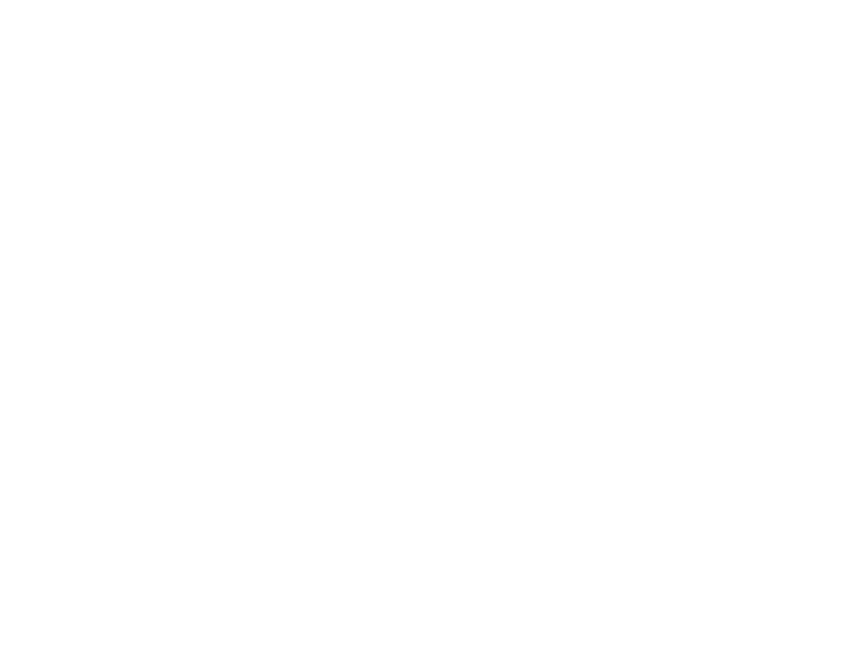
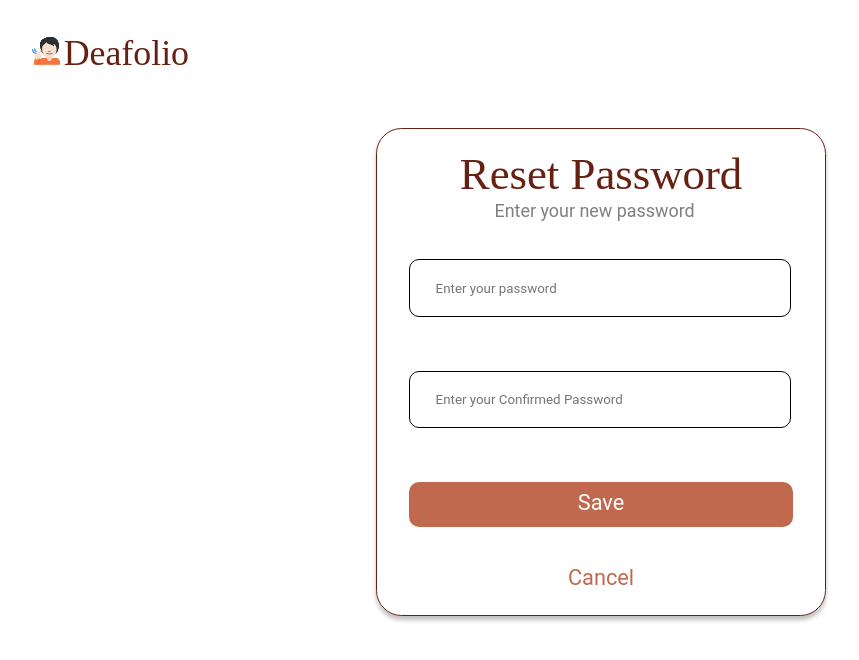
Before and after one commit to Tech-Shreyansh/Deafolio-Frontend, a React (Create React App) app: page /reset_password in a window 1280 px wide. Before the commit this address had no page. Shown: the top 660 px of the page, without its empty margins (16-875 px from the left). Built offline with nearby package versions, Linux system fonts and the light colour scheme; a web font is replaced by a local one.

Commit message:
added reset password page

```diff
--- a/src/App.js
+++ b/src/App.js
@@ -1,8 +1,9 @@
 import React from 'react';
 import LoginApp from './Auth/Login/login';
 import { BrowserRouter, Routes, Route } from "react-router-dom";
-import SignupApp from './Auth/signup/sign';
+import SignupApp from './Auth/signup/signup';
 import ForgotApp from './Auth/forgot_password/forgot';
+import ResetApp from './Auth/reset_password/reset';
 
 function App() {
   return <BrowserRouter>
@@ -10,10 +11,10 @@
     <Route path="/login" element={<LoginApp />} ></Route>
     <Route path="/signup" element={<SignupApp />}></Route>
     <Route path="/forgot_password" element={<ForgotApp />}></Route>
+    <Route path="/reset_password" element={<ResetApp />}></Route>
     {/* <Route path="/authphone" element={<Phone />}></Route>
     <Route path="/otp" element={<OTP />}></Route>
     <Route path="/phoneotp" element={<PhoneOTP />}></Route>
-    <Route path="/reset_password" element={<Resetpass />}></Route>
     <Route path="/set_password" element={<Setpass />}></Route> */}
   </Routes>
 </BrowserRouter>;
--- /dev/null
+++ b/src/Auth/reset_password/reset.css
@@ -0,0 +1,21 @@
+#reset{
+    position: absolute;
+  width: 35vw;
+  height: 38vw;
+  border: 1px solid #662113;
+  border-radius: 2vw;
+  margin-left: 30vw;
+  margin-top: 15vh;
+  box-shadow: 0px 4px 4px rgba(0, 0, 0, 0.25);
+  display: flex;
+  flex-direction: column;
+  justify-content: space-between;
+}
+
+#cancel{
+    cursor: pointer;
+    text-align: center;
+    color: #C1694F;
+    font-size: 1.7vw;
+    margin-bottom: 2vw;
+}
--- /dev/null
+++ b/src/Auth/reset_password/reset.jsx
@@ -0,0 +1,27 @@
+import React from "react";
+import Logo from "../components/logo";
+import "./reset.css"
+
+const ResetApp = () => {
+    return<div>
+        <Logo />
+        <div id="reset">
+        <div>
+            <p id="log_head">Reset Password</p>
+            <p id="otp_msg">Enter your new password</p>
+            </div>
+            <div>
+            <input placeholder="Enter your password"/>
+            <p className="error" >Enter valid Password</p>
+            </div>
+            <div>
+            <input placeholder="Enter your Confirmed Password"/>
+            <p className="error" >Passwords must match</p>
+            </div>
+            <div id="log_btn">Save</div>
+            <div id="cancel">Cancel</div>
+        </div>
+    </div>
+}
+
+export default ResetApp;
--- a/src/Auth/signup/sign.jsx
+++ b/src/Auth/signup/signup.jsx
@@ -15,7 +15,7 @@
             </div>
             <div>
             <input placeholder="Enter your Full Name"/>
-            <p className="error" >Enter valid Email Address</p>
+            <p className="error" >Enter valid Name</p>
             </div>
             <div>
             <input placeholder="Enter your password"/>
@@ -23,7 +23,7 @@
             </div>
             <div>
             <input placeholder="Enter your Confirmed Password"/>
-            <p className="error" >Enter valid Email Address</p>
+            <p className="error" >Passwords must match</p>
             </div>
             <div id="log_btn">Sign Up</div>
             <div id="footer_msg">Already have an account? <span>Log In</span></div>
```
Also changed, not shown: src/Auth/Otp/otp.jsx (added).
